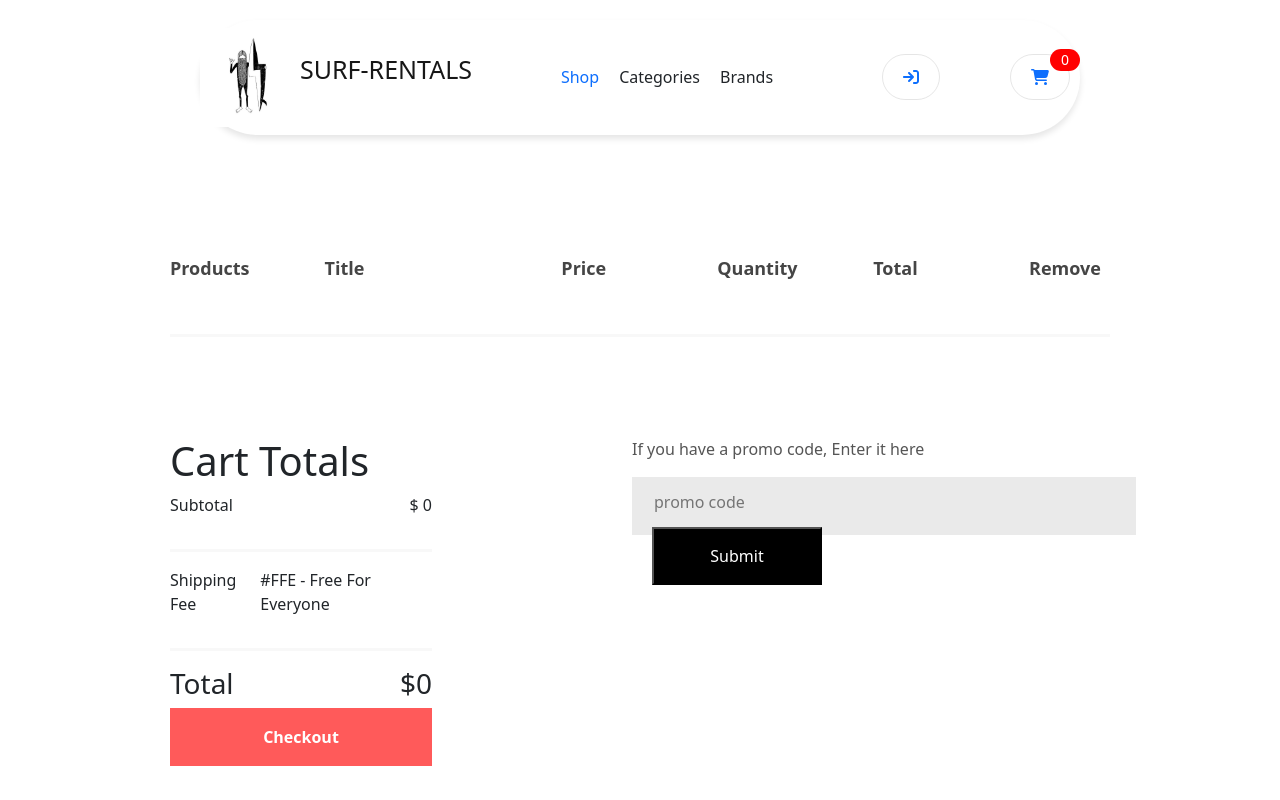
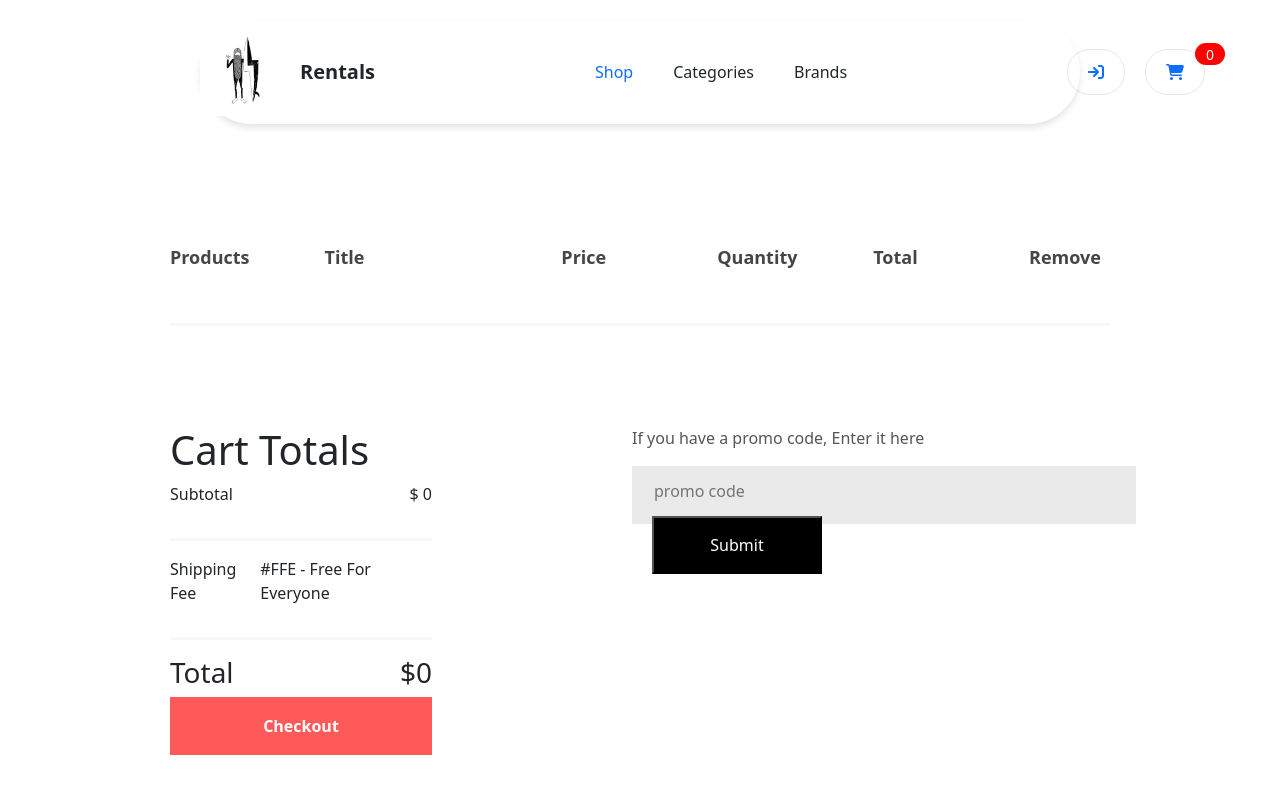
Before and after one commit to bralao/surf-rentals, a React (Create React App) app in the folder frontend/: page /cart in a window 1280 px wide. Shown: the top 800 px of the page. Built offline with nearby package versions, Linux system fonts and the light colour scheme.

Commit message:
corrected, but looks different

```diff
--- a/frontend/src/components/navbar/Navbar.css
+++ b/frontend/src/components/navbar/Navbar.css
@@ -1,34 +1,37 @@
 .navbar {
-  display: flex;
-  justify-content: space-between;
-  padding: 0px 70px;
   margin: 20px 200px;
   box-shadow: 0px 4px 6px rgba(0, 0, 0, 0.1);
-  align-items: center;
   border-radius: 80px;
   background-color: rgba(255, 255, 255);
+  justify-content: center;
 }
 
-.nav-logo {
+.navbar-items{
+  display: flex;
+  justify-content: space-around;
+  width: 100%;
+  gap: 200px;
+}
+
+.nav-logo{
   display: flex;
   align-items: center;
-  gap: 10px;
 }
 
-.nav-logo img {
-  width: 90px;
+.nav-logo img{
+  width: 80px;
 }
-
-.nav-logo p {
-  color: #171717;
-  font-size: 25px;
-  font-weight: 90;
+.nav-logo p{
+  font-size: 20px;
+  font-weight: bold;
+  margin: 0px 20px;
 }
 
 .nav-menu {
   display: flex;
   align-items: center;
   list-style: none;
+  gap: 20px;
 }
 
 .nav-menu li {
@@ -64,11 +67,10 @@
 .nav-login-cart {
   display: flex;
   align-items: center;
-  gap: 70px;
+  gap: 20px;
 }
 
-.nav-login-link,
-.nav-cart-link {
+.nav-login-link, .nav-cart-link {
   padding: 10px 20px;
   border: 1px solid rgba(0, 0, 0, 0.1);
   border-radius: 90px;
@@ -81,7 +83,7 @@
   justify-content: center;
   align-items: center;
   margin-top: -35px;
-  margin-left: -90px;
+  margin-left: -30px;
   border-radius: 11px;
   font-size: 14px;
   background: red;
--- a/frontend/src/components/navbar/Navbar.jsx
+++ b/frontend/src/components/navbar/Navbar.jsx
@@ -22,9 +22,13 @@ const Navbar = () => {
 
   return (
     <div className="navbar">
+      <div className="navbar-items">
+
         <div className="nav-logo">
+          <Link to='/'>
             <img src={logo} alt="" />
-        <p>SURF-RENTALS</p>
+          </Link>
+          <p>Rentals</p>
         </div>
 
         <div className="nav-menu">
@@ -73,6 +77,7 @@ const Navbar = () => {
           <div className="nav-cart-count">{getTotalCartItems()}</div>
         </div>
       </div>
+    </div>
   );
 }
 
```
Lines whose indentation alone changed are shown as unchanged.
